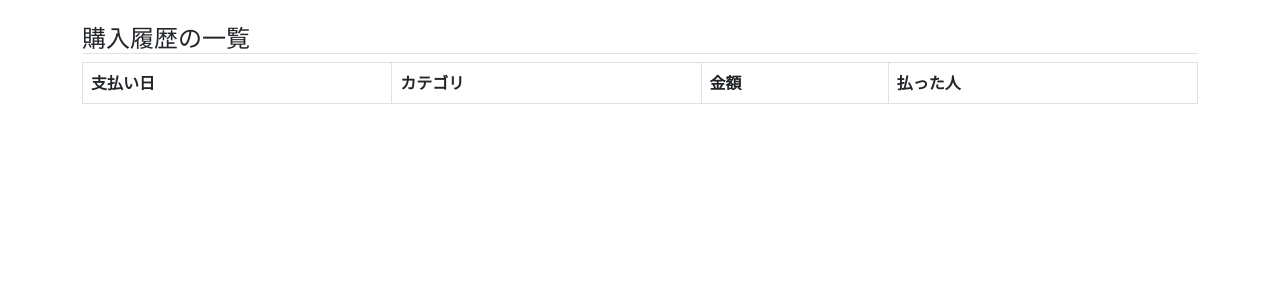
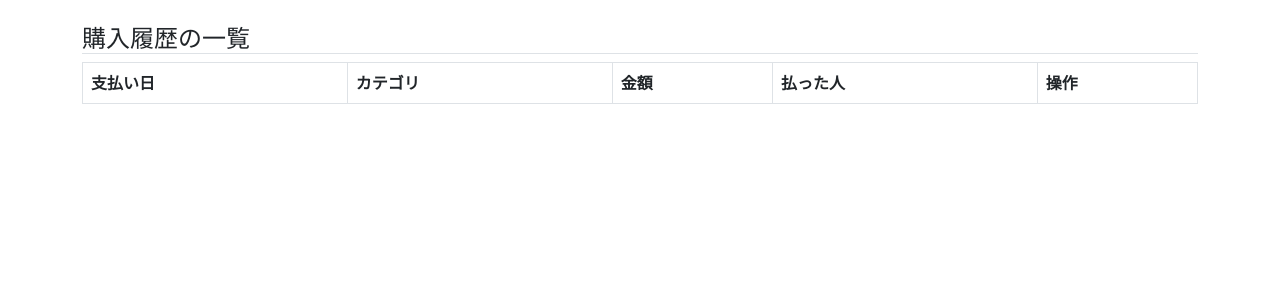
Before and after one commit to RyutoTatsuto/kakeiboApp, a Django app: page / in a window 1280 px wide. Shown: the part 56-356 px from the top of the page. Run offline with Django 4.2, Linux system fonts and the light colour scheme; data that the repository does not hold is empty.

Commit message:
購入履歴から編集画面へ遷移するボタンを設置

```diff
--- a/cms/templates/cms/purchase_histories_list.html
+++ b/cms/templates/cms/purchase_histories_list.html
@@ -13,6 +13,7 @@
                 <th scope="col">カテゴリ</th>
                 <th scope="col">金額</th>
                 <th scope="col">払った人</th>
+                <th scope="col">操作</th>
             </tr>
         </thead>
         <tbody>
@@ -22,6 +23,7 @@
                 <td>{{ item.major_category_id }}</td>
                 <td>{{ item.price }}</td>
                 <td>{{ item.resident_id }}</td>
+                <td><a href="{% url 'cms:purchase_item_edit' purchase_item_id=item.purchase_history_id %}" class="btn btn-outline-primary btn-sm">編集</a></td>
             </tr>
             {% endfor %}
         </tbody>
```
